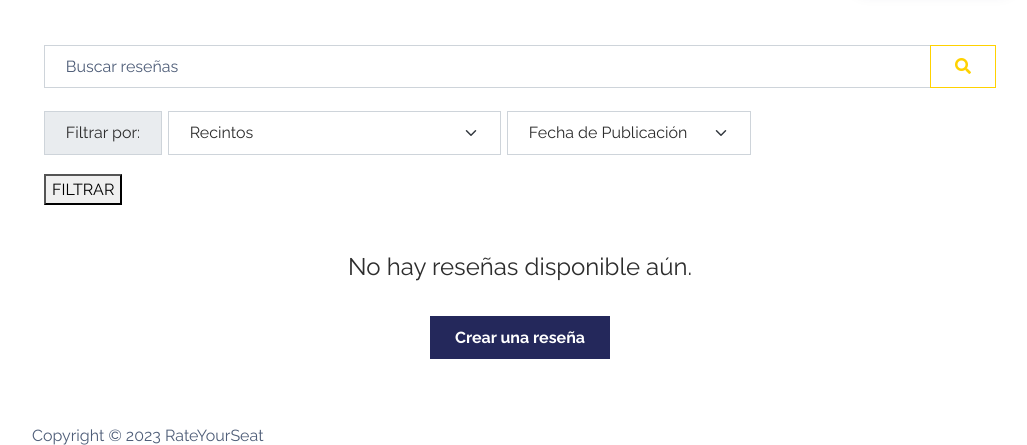
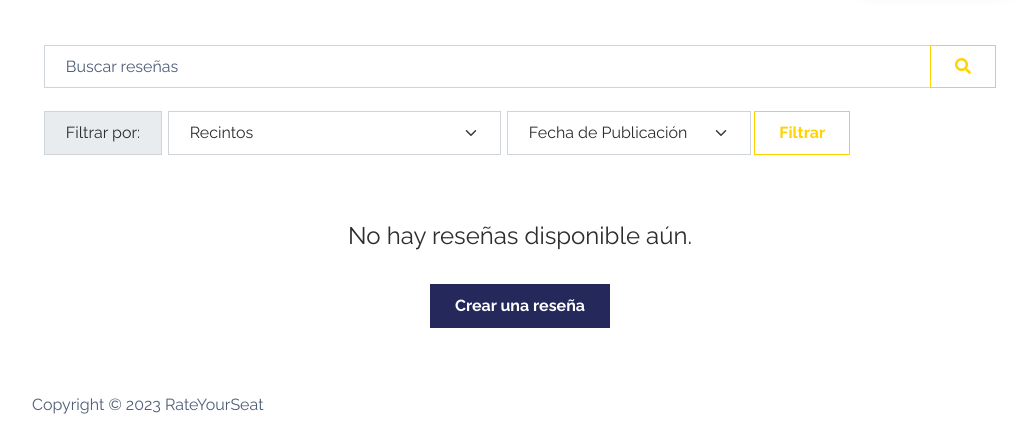
Before and after one commit to DCC-CC4401/2023-1-Grupo-16, a Django app: page /reviews/ in a window 1280 px wide. Shown: the part 77-522 px from the top of the page, without its empty margins (120-1147 px from the left). Run offline with Django 4.2, Linux system fonts and the light colour scheme; data that the repository does not hold is empty; some libraries are stand-ins or nearby versions.

Commit message:
add: change filter button' style

```diff
--- a/rateyourseat/app_inicial/templates/app_inicial/reviews.html
+++ b/rateyourseat/app_inicial/templates/app_inicial/reviews.html
@@ -32,10 +32,10 @@
                             <option id="porFecha">Por fecha</option>
                         </select>
                     </div>
+                    <button class="btn btn-outline-secondary" style="margin: 3px 3px 3px 0;" type="submit">Filtrar</button>
                 </div>
 
                 <input type="date" id="fecha" style="display: none; margin-left: 461px; width: 243px;" max="">
-                <button type="submit">FILTRAR</button>
 
             </form>
         </div>
```
